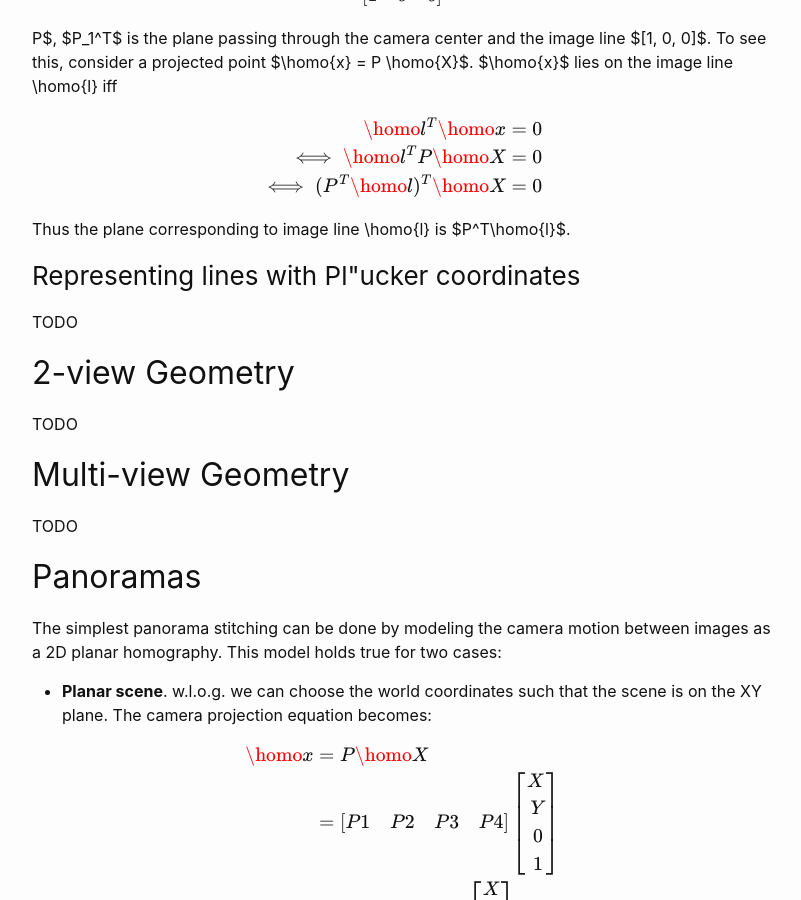
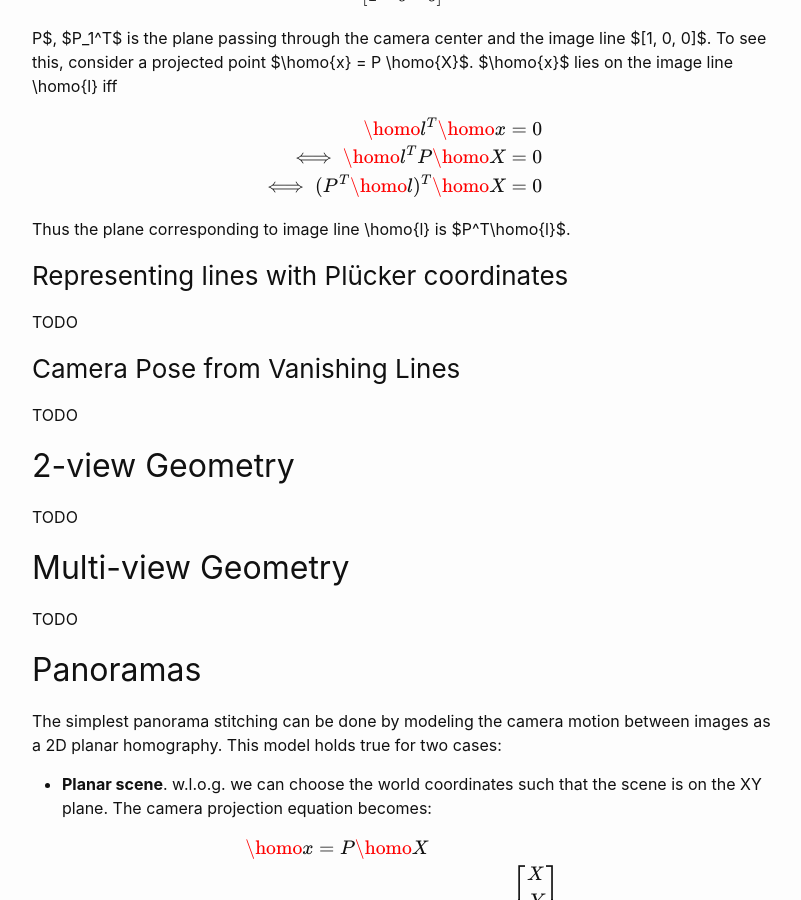
Before and after one commit to samarth-robo/blog, a Jekyll site: the page built from _posts/2019-12-16-3d_geom.md, in a window 1280 px wide and 900 px high, scrolled down 1802 px. Shown: the whole window, without its empty margins (238-1039 px from the left). Built offline with Jekyll 4.4.1, drawn with Linux system fonts in a browser that asks for light colours; emoji names are drawn with the system emoji font; formulas are drawn with MathJax 3; some of the changed text lies outside the part shown.

Commit message:
Update 2019-12-16-3d_geom.md

```diff
--- a/_posts/2019-12-16-3d_geom.md
+++ b/_posts/2019-12-16-3d_geom.md
@@ -57,7 +57,10 @@ $$
 
 Thus the plane corresponding to image line \homo{l} is $P^T\homo{l}$.
 
-### Representing lines with Pl\"ucker coordinates
+### Representing lines with Pl&uuml;cker coordinates
+TODO
+
+### Camera Pose from Vanishing Lines
 TODO
 
 ## 2-view Geometry
```
Also changed, not shown: other parts of _posts/2019-12-16-3d_geom.md (+1 -1 lines).
